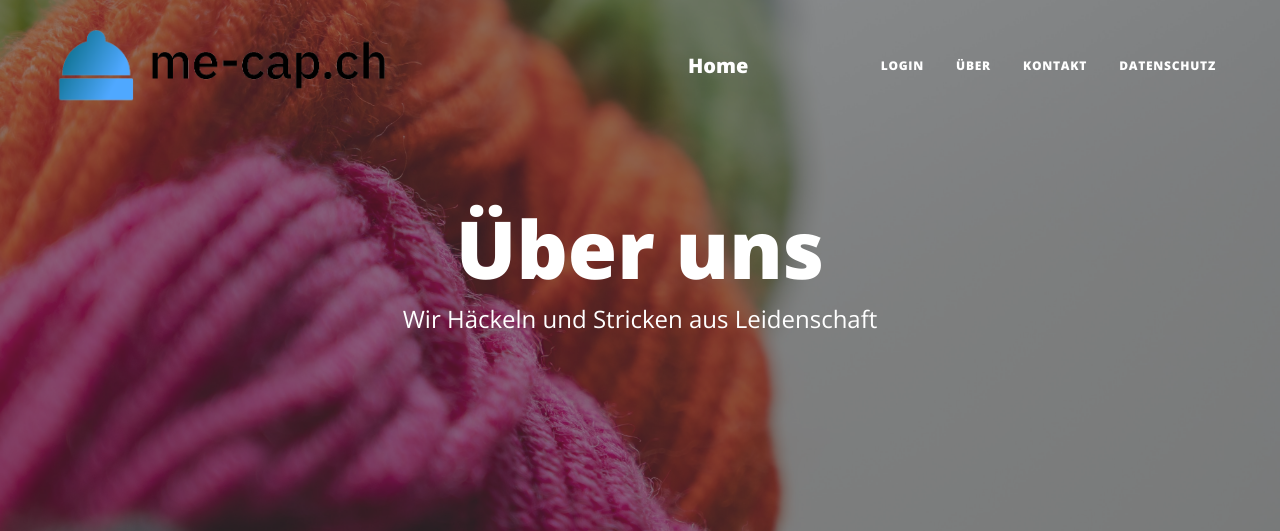
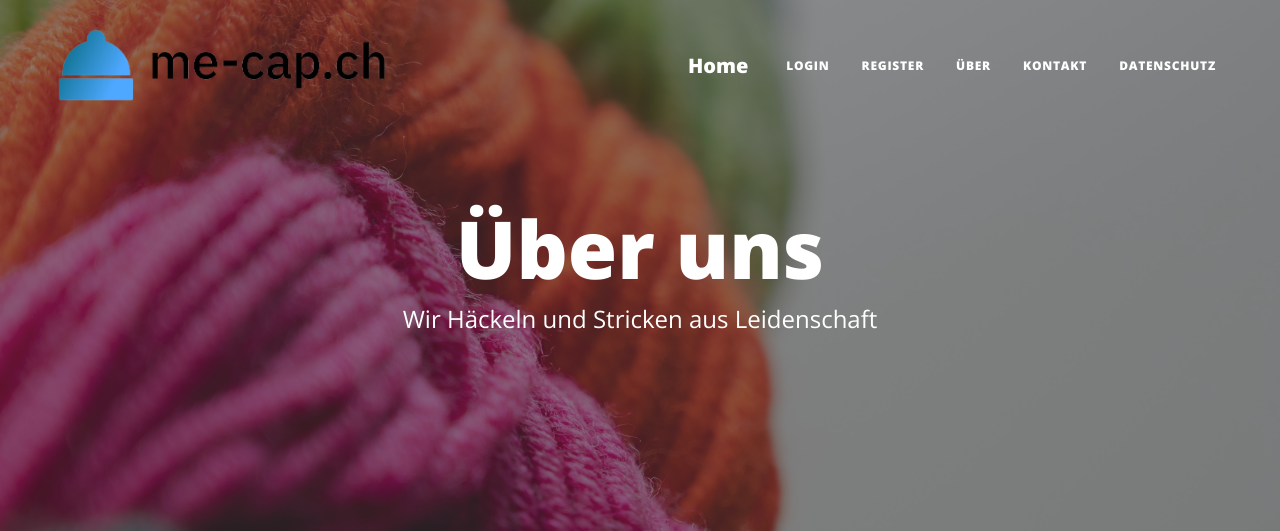
Before and after one commit to mzenk75/me-cap, a Flask app: page /about in a window 1280 px wide. Shown: the top 531 px of the page. Run offline with Flask 3, Linux system fonts and the light colour scheme; some libraries are stand-ins or nearby versions.

Commit message:
register

```diff
--- a/templates/header.html
+++ b/templates/header.html
@@ -95,13 +95,13 @@
                 >Login</a
               >
             </li>
-            <!--<li class="nav-item">
+            <li class="nav-item">
               <a
                 class="nav-link px-lg-3 py-3 py-lg-4"
                 href="{{ url_for('register') }}"
                 >Register</a
               >
-            </li>-->
+            </li>
             {% else: %}
             <li class="nav-item">
               <a
```
